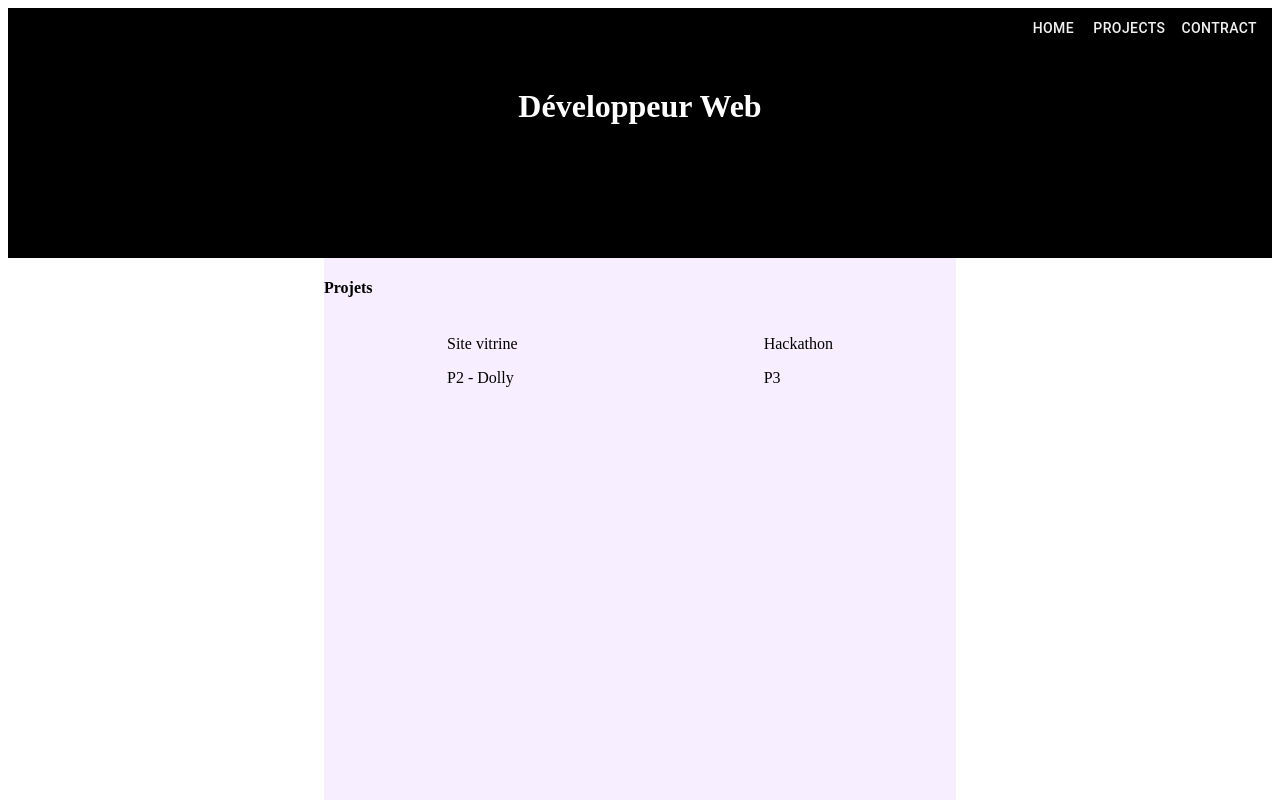
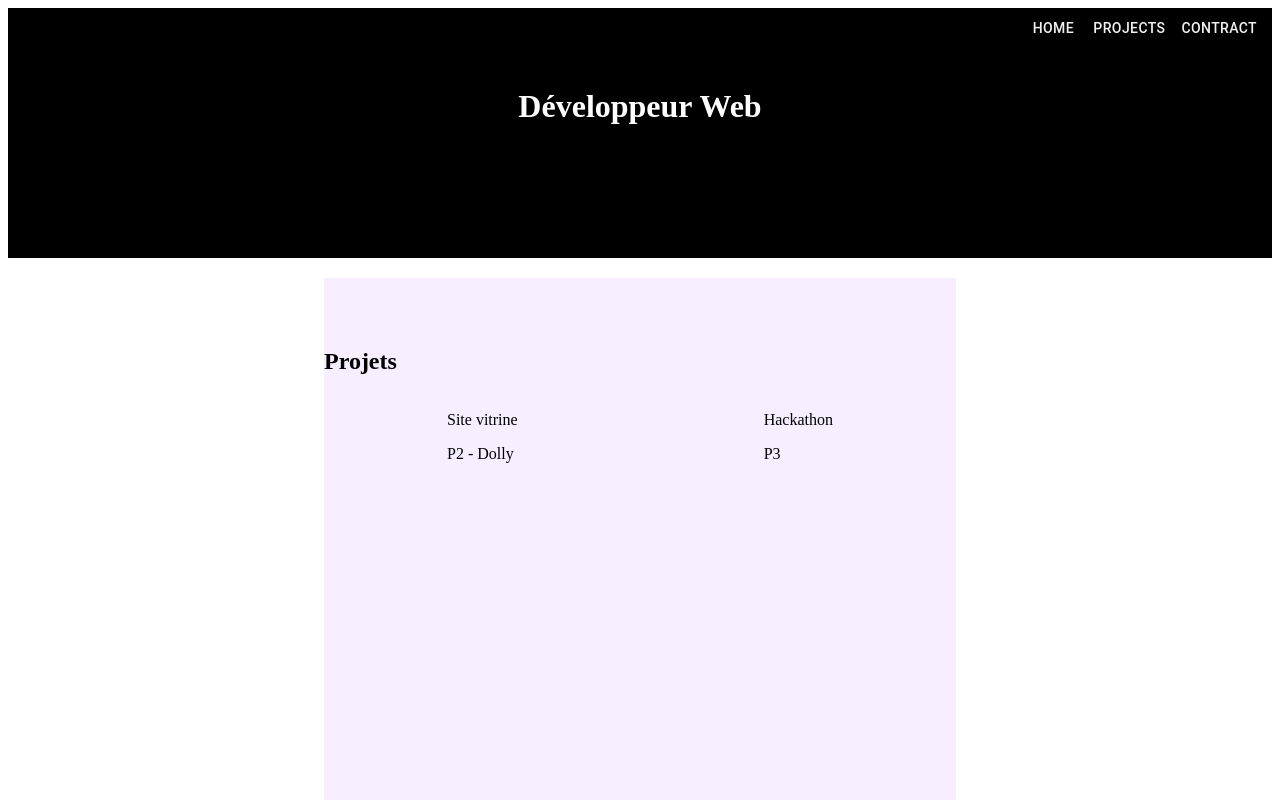
Before and after one commit to hkamalo/portfolio, a React (Create React App) app: page /projects in a window 1280 px wide. Shown: the top 800 px of the page. Built offline with nearby package versions, Linux system fonts and the light colour scheme.

Commit message:
change on projets page

```diff
--- a/src/screens/HomePage.js
+++ b/src/screens/HomePage.js
@@ -44,7 +44,6 @@ const useStyles = makeStyles({
     margin: 20,
     paddingTop: 50,
     paddingBottom: 50,
-    paddingLeft: 0,
   },
   skillsContent: {
     display: 'flex',
--- a/src/screens/ProjectsPage.js
+++ b/src/screens/ProjectsPage.js
@@ -20,6 +20,9 @@ const useStyles = makeStyles({
     height: '20%',
     display: 'flex',
     flexDirection: 'column',
+    margin: 20,
+    paddingTop: 50,
+    paddingBottom: 50,
   },
   projectsDisplay: {
     display: 'flex',
@@ -42,7 +45,7 @@ export default function ProjectsPage() {
     <div className={classes.projetBackground}>
       <div className={classes.backgroundProjet}>
         <div className={classes.projectsHeader}>
-          <h4>Projets</h4>
+          <h2>Projets</h2>
         </div>
         <div className={classes.projectsDisplay}>
           <div>
```
